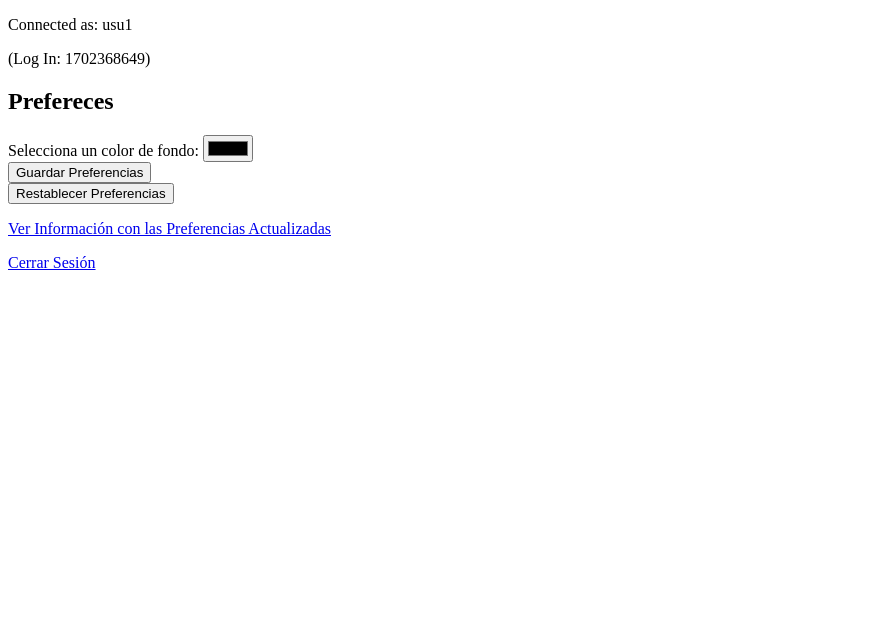
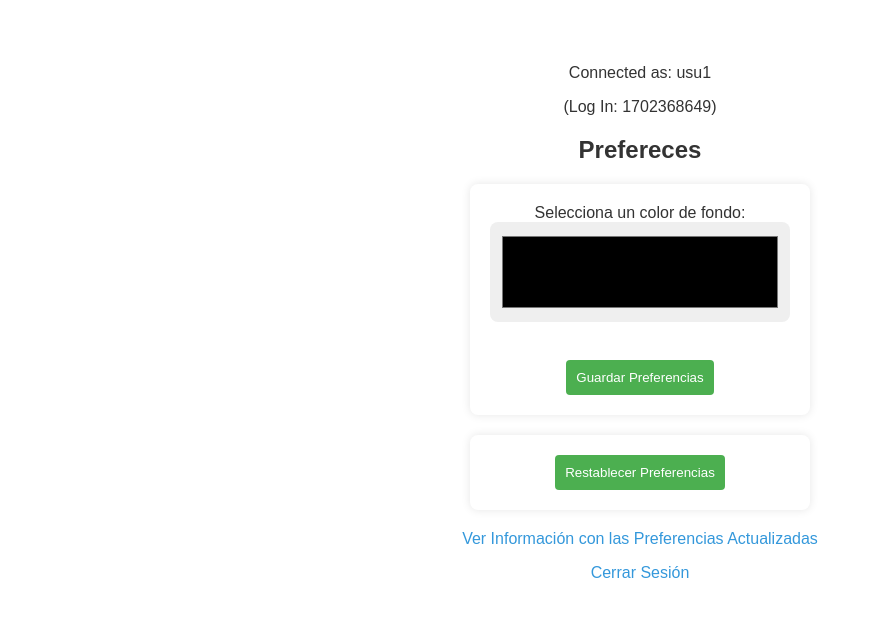
Before and after one commit to RomeoDb17/DAW2, a PHP site: page /preferencias.php in a window 1280 px wide. Shown: the top 617 px of the page, without its empty margins (0-872 px from the left). Run offline with PHP 8.4, Linux system fonts and the light colour scheme; a user stored in the database is signed in.

Commit message:
Add files via upload

```diff
--- a/Entorno-Servidor/Proyecto4/aplicacion.php
+++ b/Entorno-Servidor/Proyecto4/aplicacion.php
@@ -25,6 +25,7 @@ $colorSeleccionado = obtenerPreferenciasColor($_SESSION["usuario"]);
 <html lang="en">
 <head>
     <meta charset="UTF-8">
+    <link rel="stylesheet" type="text/css" href="aplicacion.css" />
     <meta name="viewport" content="width=device-width, initial-scale=1.0">
     <title>App</title>
     <style>
--- a/Entorno-Servidor/Proyecto4/index.php
+++ b/Entorno-Servidor/Proyecto4/index.php
@@ -31,6 +31,7 @@ if ($_SERVER["REQUEST_METHOD"] == "POST") {
 <head>
     <meta charset="UTF-8">
     <meta name="viewport" content="width=device-width, initial-scale=1.0">
+    <link rel="stylesheet" type="text/css" href="index.css" />
     <title>Inicio Sesión - P4</title>
 </head>
 <body>
--- /dev/null
+++ b/Entorno-Servidor/Proyecto4/preferencias.css
@@ -0,0 +1,66 @@
+body {
+    font-family: 'Arial', sans-serif;
+    color: #333;
+    margin: 5%;
+    padding: 0;
+    text-align: center;
+    align-items: center;
+}
+
+header {
+    background-color: #3498db;
+    color: #fff;
+    padding: 10px;
+    text-align: center;
+}
+
+h2 {
+    color: #333;
+}
+
+form {
+    max-width: 300px;
+    margin: 20px auto;
+    background-color: #fff;
+    padding: 20px;
+    border-radius: 8px;
+    box-shadow: 0 0 10px rgba(0, 0, 0, 0.1);
+}
+
+label {
+    display: block;
+    margin-bottom: 10px;
+}
+
+input[type="color"] {
+    width: 100%;
+    height: 100px;
+    padding: 10px;
+    margin-bottom: 10px;
+    box-sizing: border-box;
+    border: none; /* Quítale el borde */
+    border-radius: 8px; /* Agrega el redondeo de esquinas */
+}
+
+
+input[type="submit"] {
+    background-color: #4caf50;
+    color: #fff;
+    cursor: pointer;
+    padding: 10px;
+    border: none;
+    border-radius: 4px;
+}
+
+input[type="submit"]:hover {
+    background-color: #45a049;
+}
+
+a {
+    color: #3498db;
+    text-decoration: none;
+}
+
+a:hover {
+    text-decoration: underline;
+}
--- a/Entorno-Servidor/Proyecto4/preferencias.php
+++ b/Entorno-Servidor/Proyecto4/preferencias.php
@@ -11,6 +11,7 @@ $colorSeleccionado = obtenerPreferenciasColor($_SESSION["usuario"]);
 <head>
     <meta charset="UTF-8">
     <meta name="viewport" content="width=device-width, initial-scale=1.0">
+    <link rel="stylesheet" type="text/css" href="preferencias.css" />
     <title>Preferences</title>
     <style>
         body {
```
Also changed, not shown: Entorno-Servidor/Proyecto4/aplicacion.css (added, +34 -0 lines), Entorno-Servidor/Proyecto4/index.css (added, +52 -0 lines), Entorno-Servidor/Proyecto4/abrirSesion.php (line endings or trailing spaces).
